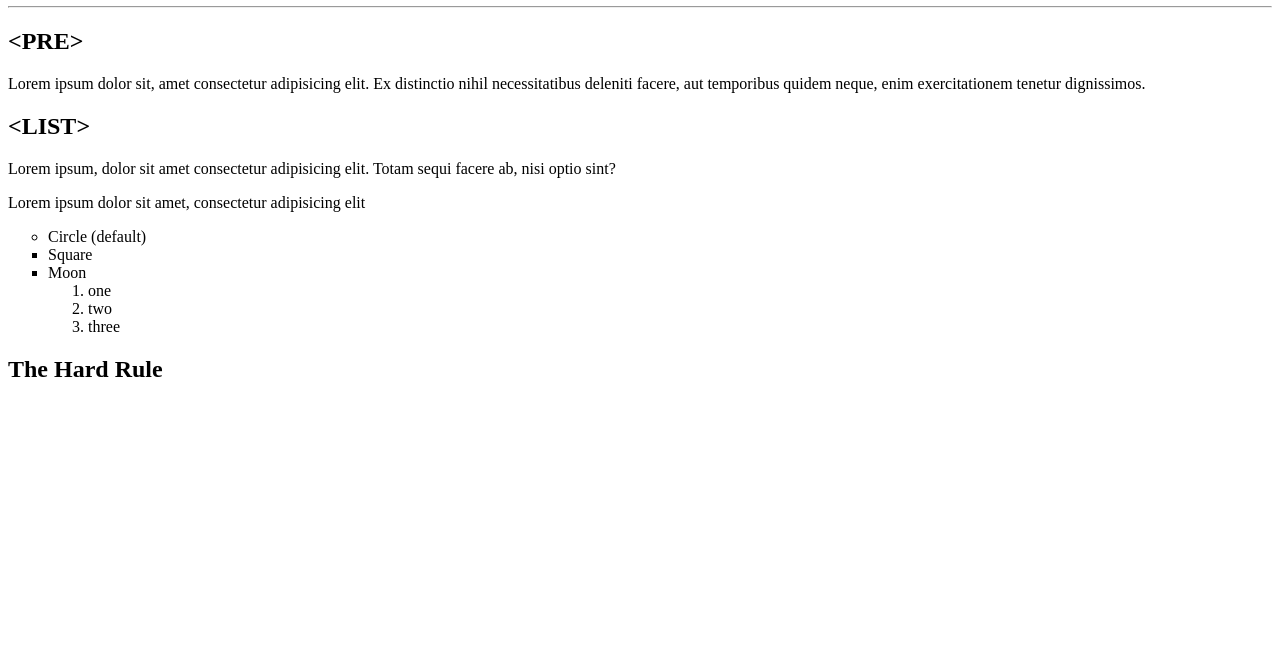
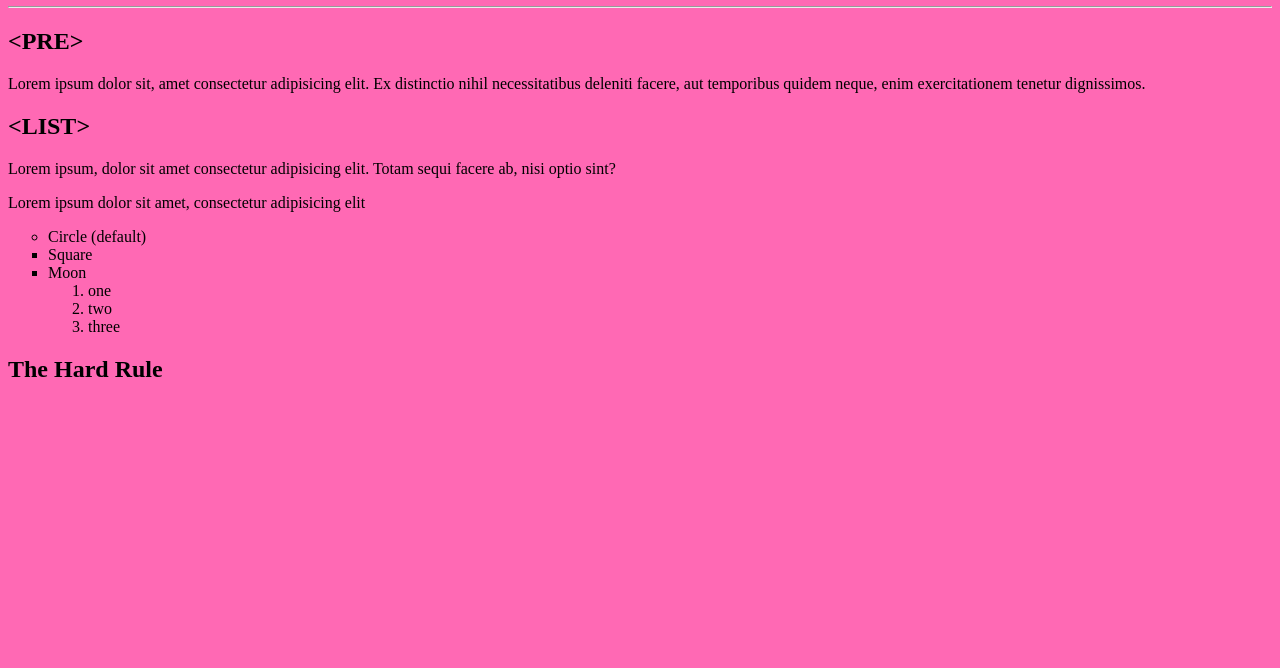
Before and after one commit to Mohamed-Mohsen123/CCSED-Web-Task, a plain HTML site: page Task 2/Assignment 2.html in a window 1280 px wide. Shown: the part 132-800 px from the top of the page. Drawn offline with Linux system fonts and the light colour scheme.

Commit message:
add back ground color for task2

```diff
--- a/Task 2/Assignment 2.html
+++ b/Task 2/Assignment 2.html
@@ -5,6 +5,9 @@
     <meta name="viewport" content="width=device-width, initial-scale=1.0" />
     <title>Prctice 4</title>
     <style>
+      body {
+        background-color: hotpink;
+      }
       header {
         text-align: center;
       }
```
Also changed, not shown: Task 2/Assignment 1.html (+3 -0 lines).
